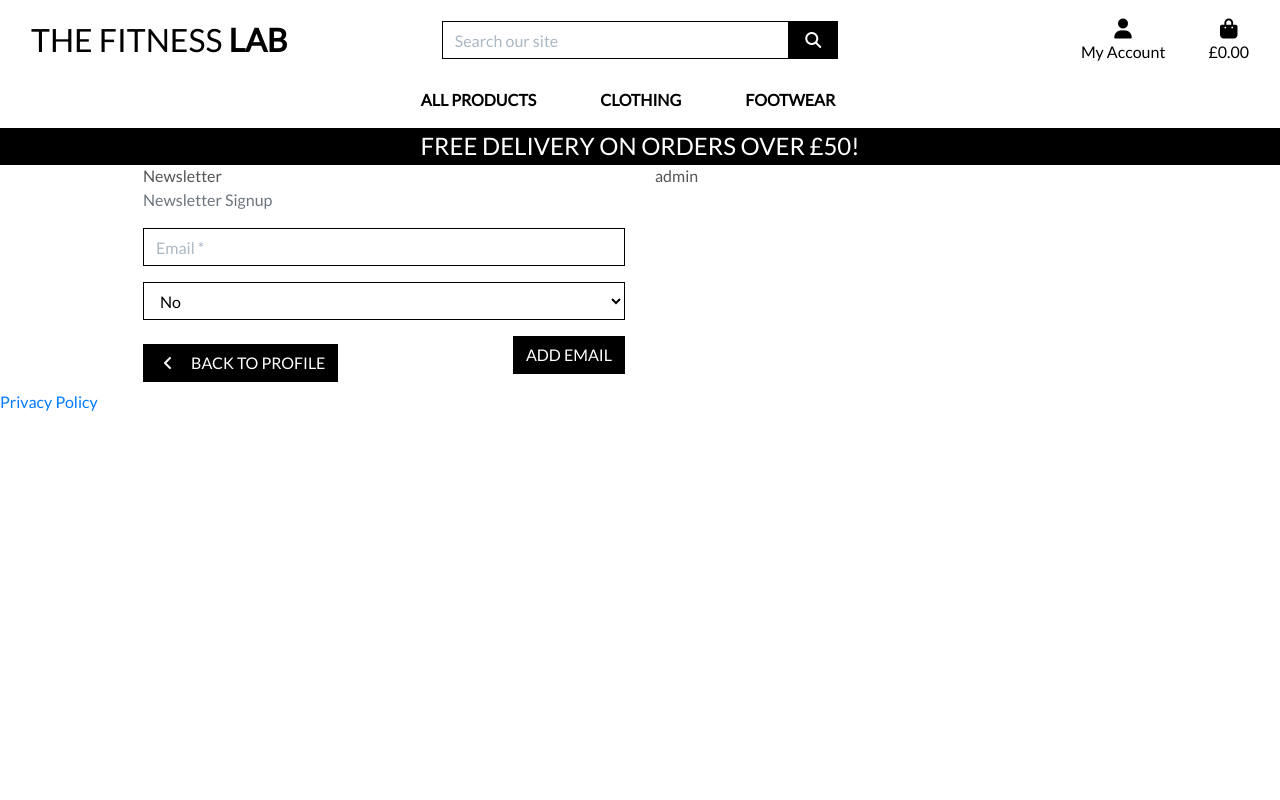
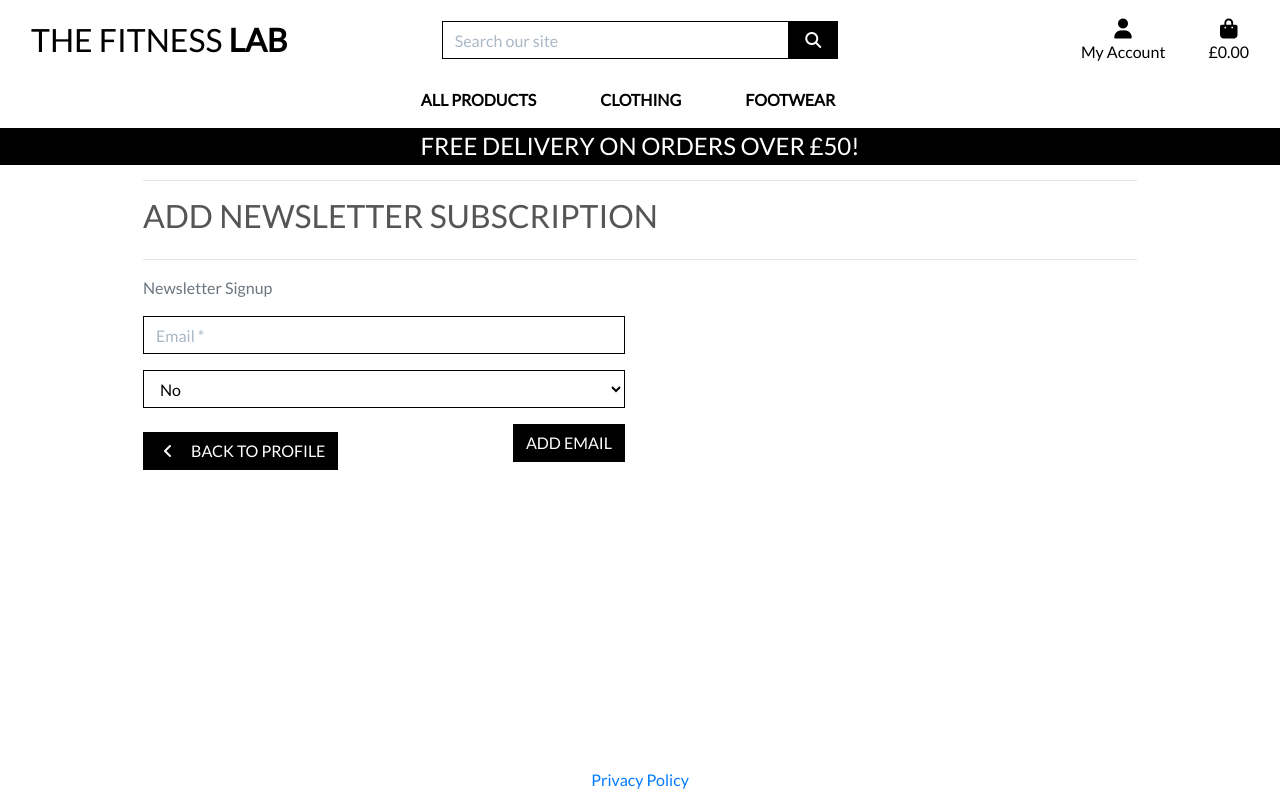
Before and after one commit to Code-Institute-Submissions/bens6477-the-fitness-lab_JanResub, a Django app: page /profile/newsletter/add/ in a window 1280 px wide. Run offline with Django 3.2, Linux system fonts and the light colour scheme; a user stored in the database is signed in; some libraries are stand-ins or nearby versions.

Commit message:
Added styling to newsletter signup, home page and footer

```diff
--- a/home/templates/home/index.html
+++ b/home/templates/home/index.html
@@ -12,9 +12,9 @@
 {% block content %}
     <div class="container h-100">
         <div class="row h-100">
-            <div class="col-7 col-md-6 my-auto">
+            <div class="col-7 col-md-6 my-auto bg-white">
                 <h1 class="display-4 logo-font text-black">
-                    Gym Related Slogan
+                    The perfect <strong>formula</strong> for your fitness needs.
                 </h1>
                 <div class="my-5">
                     <h4>
--- a/profiles/templates/profiles/add_newsletter.html
+++ b/profiles/templates/profiles/add_newsletter.html
@@ -17,8 +17,14 @@
     <div class="overlay"></div>
     <div class="container">
         <div class="row">
+            <div class="col">
+                <hr>
+                <h2 class="logo-font mb-4">Add Newsletter Subscription</h2>
+                <hr>
+            </div>
+        </div>
+        <div class="row">
             <div class="col-12 col-lg-6">
-                Newsletter
                 <p class="text-muted">Newsletter Signup</p>
                 <form class="mt-3" action="{% url 'add_newsletter' %}" method="POST" id="newsletter-update-form">
                     {% csrf_token %}
@@ -32,9 +38,6 @@
                     <button class="btn btn-black rounded-0 text-uppercase float-right">Add Email</button>
                 </form>
             </div>
-            <div class="col-12 col-lg-6">
-                {{ newsletter.user }}
-            </div>
         </div>
     </div>
 {% endblock %}
--- a/templates/base.html
+++ b/templates/base.html
@@ -137,8 +137,12 @@
     {% block content %}
     {% endblock %}
 
-    <footer>
-        <a href="https://www.privacypolicygenerator.info/live.php?token=Khn5CnohUsvGKfjYKEEsmxhind12iFNR">Privacy Policy</a>
+    <footer class="fixed-bottom mt-5">
+        <div class="row">
+            <div class="col-12 text-center mt-2 mb-2">
+                <a href="https://www.privacypolicygenerator.info/live.php?token=Khn5CnohUsvGKfjYKEEsmxhind12iFNR">Privacy Policy</a>
+            </div>
+        </div>
     </footer>
 
     {% block postloadjs %}
```
Also changed, not shown: profiles/templates/profiles/edit_newsletter.html (+7 -4 lines).
